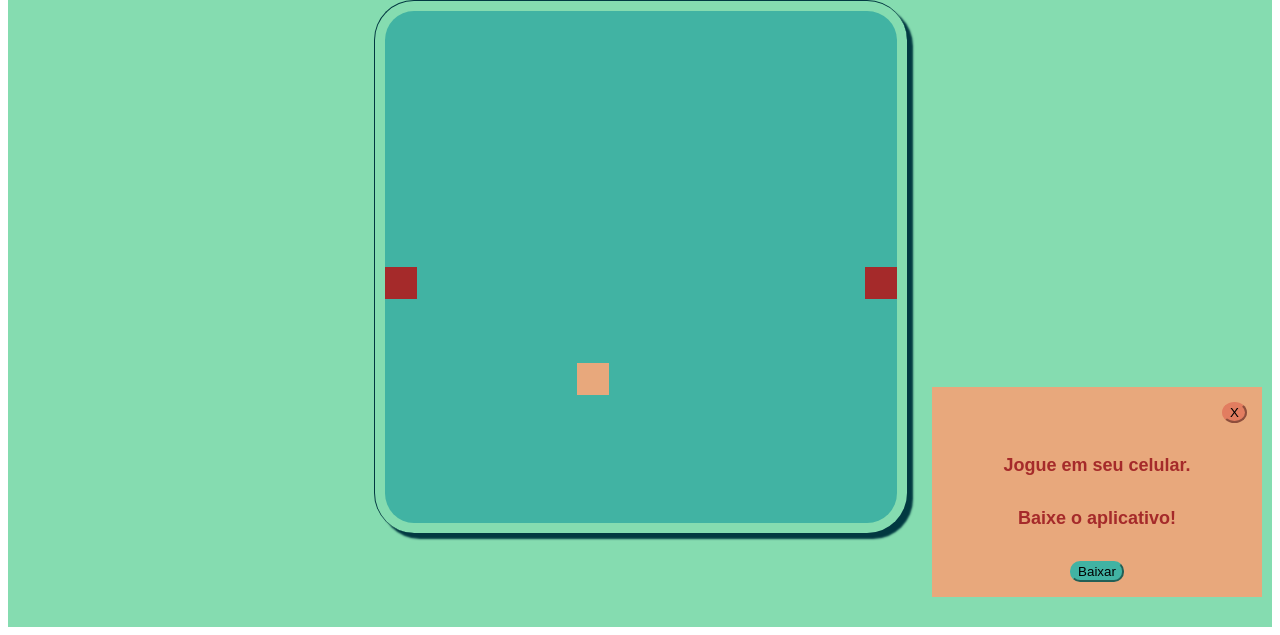
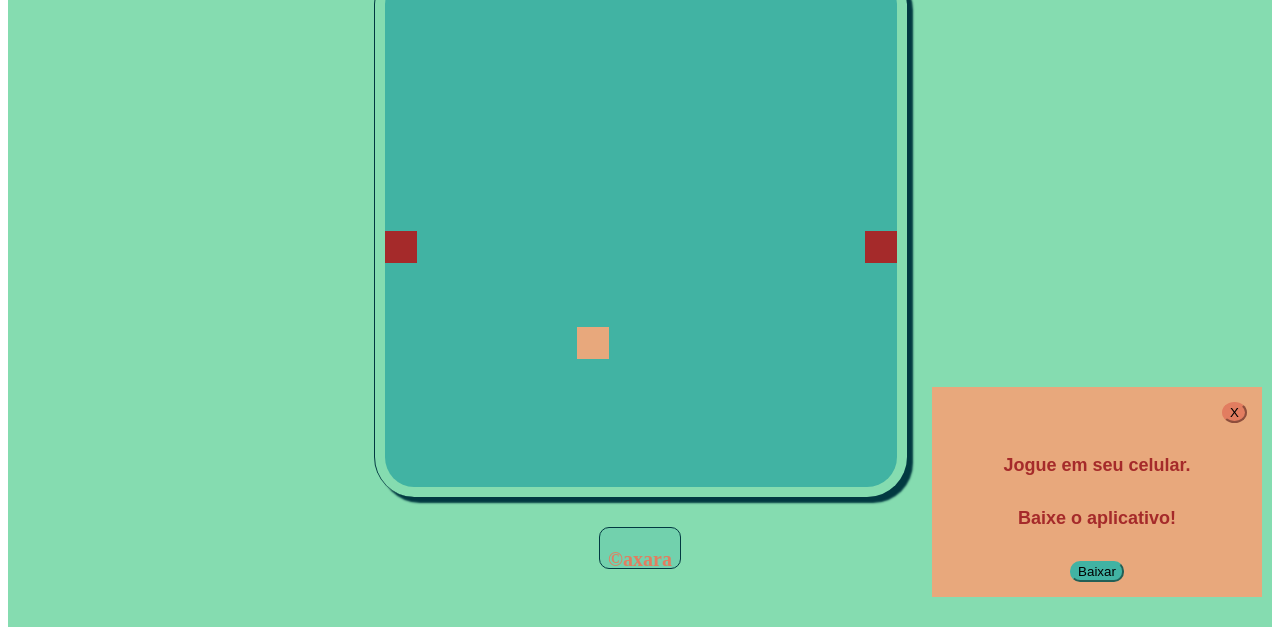
Before and after one commit to Caxara/JogoDaCobrinha, a plain HTML site: page index.html in a window 1280 px wide. Shown: the part 181-816 px from the top of the page. Drawn offline with Linux system fonts and the light colour scheme.

Commit message:
creating footer

```diff
--- a/index.html
+++ b/index.html
@@ -31,6 +31,9 @@
       <button id="btnBaixar" class="btnBaixar"> Baixar </button>
 
     </div>
+    <footer>
+      <p>&copy;axara</p>
+    </footer>
 
     <script src="scripts/Score.js"></script>
     <script src="scripts/baixar.js"></script>
--- a/style.css
+++ b/style.css
@@ -33,6 +33,19 @@ canvas{
     padding: 10px;
     border-top: 1px solid rgb(2, 57, 65);
     border-left: 1px solid rgb(2, 57, 65);
+}
+footer{
+    background-color:#41b3a447;
+    display: flex;
+    justify-content: center;
+    color: #e27d60;
+    border-radius: 10px;
+    height: 40px;
+    width: 80px;
+    font-size: 20px;
+    text-align: center;
+    margin-top: 30px;
+    border: 1px solid rgb(2,57,65);
 }
 
 /*TUDO SOBRE O POPUP A PARTIR DAQUI*/
```
